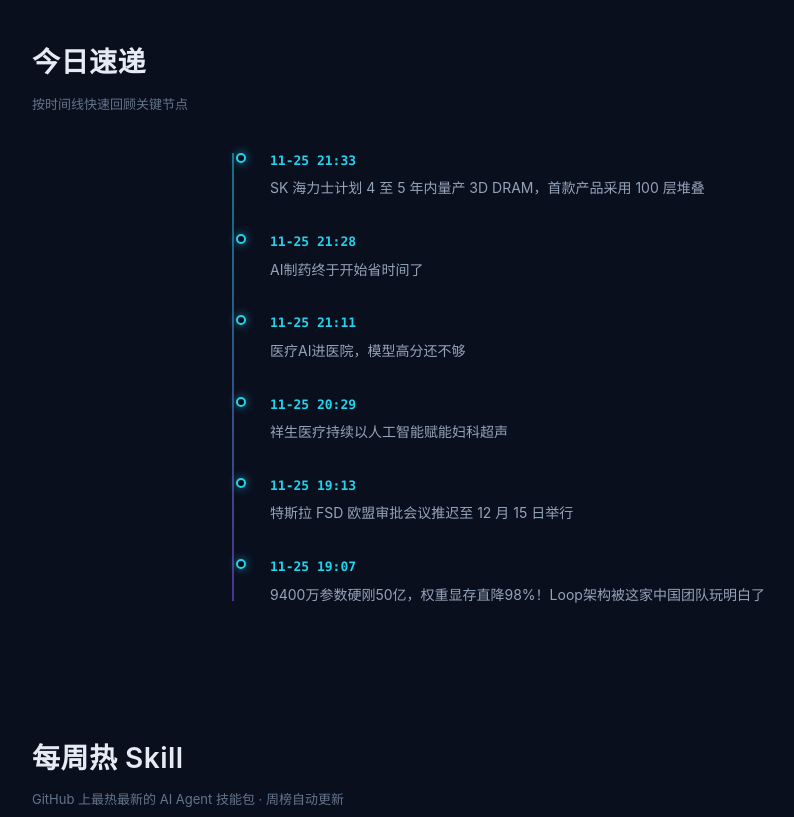
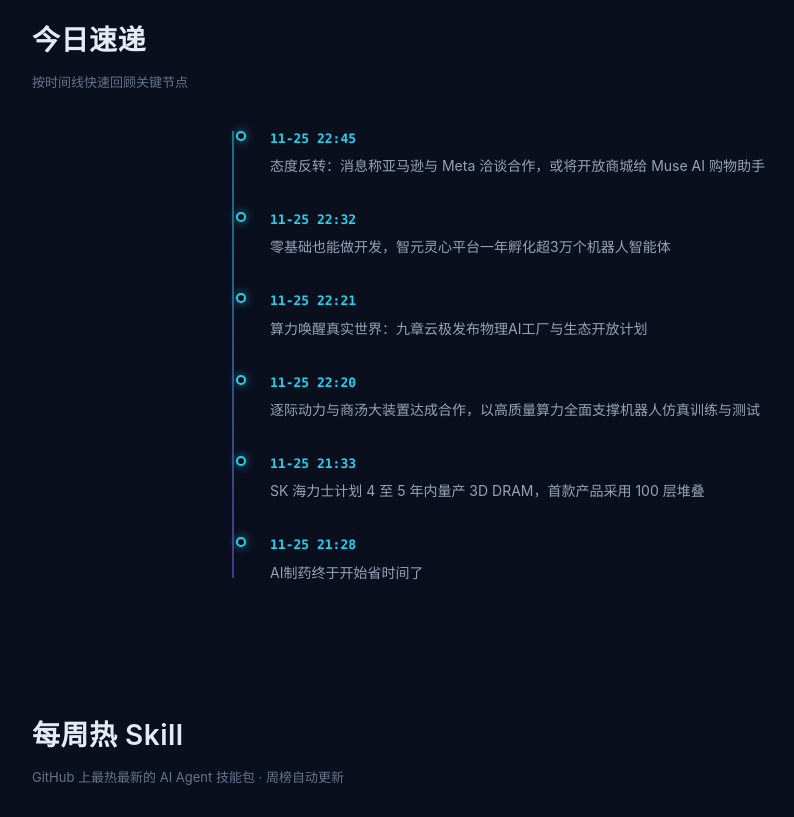
Before and after one commit to benhkkk/AI0571-website, a plain HTML site: page index.html in a window 1280 px wide. Shown: the part 1920-2737 px from the top of the page, without its empty margins (32-826 px from the left). Drawn offline with Linux system fonts and the light colour scheme.

Commit message:
chore: 资讯自动更新 2026-11-25T15:31Z

```diff
--- a/data.json
+++ b/data.json
@@ -1,6 +1,34 @@
 {
-  "updated": "2026-11-25T23:01:58",
+  "updated": "2026-11-25T23:31:21",
   "news": [
+    {
+      "c": "MODEL",
+      "d": "2026-11-25T22:45",
+      "t": "态度反转：消息称亚马逊与 Meta 洽谈合作，或将开放商城给 Muse AI 购物助手",
+      "s": "有消息显示，亚马逊对 Meta 旗下 AI 智能体 Muse 的态度或许正在转变。两大巨头正在洽谈一项合作，希望让 Mu…（来源：IT之家）",
+      "u": "https://www.ithome.com/1/032/515.htm"
+    },
+    {
+      "c": "MODEL",
+      "d": "2026-11-25T22:32",
+      "t": "零基础也能做开发，智元灵心平台一年孵化超3万个机器人智能体",
+      "s": "智元推出行业首个开放且完整的具身智能生态技术体系AIMA（来源：量子位）",
+      "u": "https://www.qbitai.com/2026/11/512715.html"
+    },
+    {
+      "c": "MODEL",
+      "d": "2026-11-25T22:21",
+      "t": "算力唤醒真实世界：九章云极发布物理AI工厂与生态开放计划",
+      "s": "11月25日，以“算力唤醒真实世界”为主题的2026物理AI行业峰会暨九章云极智算生态大会在深圳举行。（来源：量子位）",
+      "u": "https://www.qbitai.com/2026/11/512582.html"
+    },
+    {
+      "c": "MODEL",
+      "d": "2026-11-25T22:20",
+      "t": "逐际动⼒与商汤⼤装置达成合作，以高质量算力全⾯⽀撑机器⼈仿真训练与测试",
+      "s": "贯通具⾝智能研发流程（来源：量子位）",
+      "u": "https://www.qbitai.com/2026/11/512683.html"
+    },
     {
       "c": "HOT",
       "d": "2026-11-25T21:33",
@@ -14,13 +42,6 @@
       "t": "AI制药终于开始省时间了",
       "s": "AI制药终于开始省时间了（来源：头条医药AI）",
       "u": "https://www.toutiao.com/article/7712100550354928154/"
-    },
-    {
-      "c": "MEDPHARMA",
-      "d": "2026-11-25T21:11",
-      "t": "医疗AI进医院，模型高分还不够",
-      "s": "医疗AI正在从医学知识问答和特定疾病识别，进一步进入医疗服务的实际流程。（来源：钛媒体）",
-      "u": "https://www.tmtpost.com/8217765.html"
     },
     {
       "c": "MEDDEVICE",
@@ -119,30 +140,25 @@
       "t": "4837MHz：AMD 计算与图形事业部总经理参与刷新 GPU 频率世界纪录",
       "s": "根据 AMD 计算与图形事业部总经理 Jack Huynh 当地时间在 X 平台分享的动态，其与 AMD 超频团队成员 …（来源：IT之家）",
       "u": "https://www.ithome.com/1/032/404.htm"
-    },
-    {
-      "c": "MODEL",
-      "d": "2026-11-25T17:32",
-      "t": "AI加速酒店从标准化到\"千店千策\"，中国饭店协会联合千问办公发布酒旅行业白皮书",
-      "s": "11 月 25 日，在2026中国饭店业高质量大会上，中国饭店协会联合千问办公发布《酒旅行业白皮书——从岗位、门店到千城…（来源：雷锋网）",
-      "u": "https://www.leiphone.com/category/industrynews/PiVtVm8Sy8CGtTb1.html"
-    },
-    {
-      "c": "MODEL",
-      "d": "2026-11-25T17:03",
-      "t": "2240 亿参数的 Hy4 flash 模型，现在能跑在 64GB 的 Mac mini 上",
-      "s": "腾讯混元在 11 月 25 日开源了 Hy4 flash 的 GGUF 量化权重和配套推理代码，工具是他们自己的压缩加速…（来源：OSCHINA）",
-      "u": "https://www.oschina.net/news/503813"
-    },
-    {
-      "c": "MODEL",
-      "d": "2026-11-25T16:33",
-      "t": "LibreOffice 收紧 AI 辅助代码贡献政策",
-      "s": "11 月 24 日，文档基金会（The Document Foundation，TDF）针对 AI 辅助代码贡献发布了更…（来源：OSCHINA）",
-      "u": "https://www.oschina.net/news/503810/libreoffice-restricts-llm-use-development"
     }
   ],
   "timeline": [
+    [
+      "11-25 22:45",
+      "态度反转：消息称亚马逊与 Meta 洽谈合作，或将开放商城给 Muse AI 购物助手"
+    ],
+    [
+      "11-25 22:32",
+      "零基础也能做开发，智元灵心平台一年孵化超3万个机器人智能体"
+    ],
+    [
+      "11-25 22:21",
+      "算力唤醒真实世界：九章云极发布物理AI工厂与生态开放计划"
+    ],
+    [
+      "11-25 22:20",
+      "逐际动⼒与商汤⼤装置达成合作，以高质量算力全⾯⽀撑机器⼈仿真训练与测试"
+    ],
     [
       "11-25 21:33",
       "SK 海力士计划 4 至 5 年内量产 3D DRAM，首款产品采用 100 层堆叠"
@@ -150,22 +166,6 @@
     [
       "11-25 21:28",
       "AI制药终于开始省时间了"
-    ],
-    [
-      "11-25 21:11",
-      "医疗AI进医院，模型高分还不够"
-    ],
-    [
-      "11-25 20:29",
-      "祥生医疗持续以人工智能赋能妇科超声"
-    ],
-    [
-      "11-25 19:13",
-      "特斯拉 FSD 欧盟审批会议推迟至 12 月 15 日举行"
-    ],
-    [
-      "11-25 19:07",
-      "9400万参数硬刚50亿，权重显存直降98%！Loop架构被这家中国团队玩明白了"
     ]
   ],
   "skills": [
@@ -173,7 +173,7 @@
       "n": 1,
       "r": "mattpocock/skills",
       "d": "Skills for Real Engineers. Straight from my .agents directory.",
-      "s": 332662,
+      "s": 332677,
       "u": "https://github.com/mattpocock/skills",
       "new": false
     },
@@ -181,7 +181,7 @@
       "n": 2,
       "r": "obra/superpowers",
       "d": "An agentic skills framework & software development methodology that works.",
-      "s": 326338,
+      "s": 326360,
       "u": "https://github.com/obra/superpowers",
       "new": false
     },
@@ -189,7 +189,7 @@
       "n": 3,
       "r": "affaan-m/ECC",
       "d": "The agent harness performance optimization system. Skills, instincts, memory, security, an…",
-      "s": 310525,
+      "s": 310541,
       "u": "https://github.com/affaan-m/ECC",
       "new": false
     },
@@ -197,7 +197,7 @@
       "n": 4,
       "r": "multica-ai/andrej-karpathy-skills",
       "d": "A single CLAUDE.md file to improve Claude Code behavior, derived from Andrej Karpathy's ob…",
-      "s": 235640,
+      "s": 235648,
       "u": "https://github.com/multica-ai/andrej-karpathy-skills",
       "new": false
     },
@@ -205,7 +205,7 @@
       "n": 5,
       "r": "anthropics/skills",
       "d": "Public repository for Agent Skills",
-      "s": 200319,
+      "s": 200333,
       "u": "https://github.com/anthropics/skills",
       "new": false
     },
@@ -213,7 +213,7 @@
       "n": 6,
       "r": "anthropics/claude-code",
       "d": "Claude Code is an agentic coding tool that lives in your terminal, understands your codeba…",
-      "s": 157026,
+      "s": 157030,
       "u": "https://github.com/anthropics/claude-code",
       "new": false
     },
@@ -221,7 +221,7 @@
       "n": 7,
       "r": "Graphify-Labs/graphify",
       "d": "Turn any codebase, with its docs, SQL schemas, configs, and PDFs, into a queryable knowled…",
-      "s": 153215,
+      "s": 153231,
       "u": "https://github.com/Graphify-Labs/graphify",
       "new": false
     },
@@ -229,7 +229,7 @@
       "n": 8,
       "r": "Shubhamsaboo/awesome-llm-apps",
       "d": "100+ AI Agents, Agent Skills and RAG Apps - Free and Open Source.",
-      "s": 145664,
+      "s": 145665,
       "u": "https://github.com/Shubhamsaboo/awesome-llm-apps",
       "new": false
     },
@@ -237,7 +237,7 @@
       "n": 9,
       "r": "JuliusBrussee/caveman",
       "d": "why use many token when few token do trick. Skill + local proxy for coding agents: shorter…",
-      "s": 122773,
+      "s": 122777,
       "u": "https://github.com/JuliusBrussee/caveman",
       "new": false
     },
@@ -245,7 +245,7 @@
       "n": 10,
       "r": "Leonxlnx/taste-skill",
       "d": "Agent skills that give coding agents taste: art direction, reference images and a browser …",
-      "s": 121412,
+      "s": 121415,
       "u": "https://github.com/Leonxlnx/taste-skill",
       "new": false
     }
--- a/index.html
+++ b/index.html
@@ -459,9 +459,12 @@ footer{background:var(--layer);border-top:1px solid var(--border);padding-top:56
   }
   const CAT = {HOT:['热点','--hot'],MODEL:['新模型','--model'],FUNDING:['融资','--funding'],INDUSTRY:['行业动态','--industry'],MEDPHARMA:['医药AI','--medpharma'],MEDDEVICE:['设备AI','--meddevice']};
   const NEWS = [
+    {c:'MODEL', d:'2026-11-25T22:45', t:'态度反转：消息称亚马逊与 Meta 洽谈合作，或将开放商城给 Muse AI 购物助手', s:'有消息显示，亚马逊对 Meta 旗下 AI 智能体 Muse 的态度或许正在转变。两大巨头正在洽谈一项合作，希望让 Mu…（来源：IT之家）', u:'https://www.ithome.com/1/032/515.htm'},
+    {c:'MODEL', d:'2026-11-25T22:32', t:'零基础也能做开发，智元灵心平台一年孵化超3万个机器人智能体', s:'智元推出行业首个开放且完整的具身智能生态技术体系AIMA（来源：量子位）', u:'https://www.qbitai.com/2026/11/512715.html'},
+    {c:'MODEL', d:'2026-11-25T22:21', t:'算力唤醒真实世界：九章云极发布物理AI工厂与生态开放计划', s:'11月25日，以“算力唤醒真实世界”为主题的2026物理AI行业峰会暨九章云极智算生态大会在深圳举行。（来源：量子位）', u:'https://www.qbitai.com/2026/11/512582.html'},
+    {c:'MODEL', d:'2026-11-25T22:20', t:'逐际动⼒与商汤⼤装置达成合作，以高质量算力全⾯⽀撑机器⼈仿真训练与测试', s:'贯通具⾝智能研发流程（来源：量子位）', u:'https://www.qbitai.com/2026/11/512683.html'},
     {c:'HOT', d:'2026-11-25T21:33', t:'SK 海力士计划 4 至 5 年内量产 3D DRAM，首款产品采用 100 层堆叠', s:'据 The Elec 报道，SK 海力士资深工程师崔康植（Choi Kang-sik）在首尔大学 AI 半导体论坛上透露…（来源：IT之家）', u:'https://www.ithome.com/1/032/496.htm'},
     {c:'MEDPHARMA', d:'2026-11-25T21:28', t:'AI制药终于开始省时间了', s:'AI制药终于开始省时间了（来源：头条医药AI）', u:'https://www.toutiao.com/article/7712100550354928154/'},
-    {c:'MEDPHARMA', d:'2026-11-25T21:11', t:'医疗AI进医院，模型高分还不够', s:'医疗AI正在从医学知识问答和特定疾病识别，进一步进入医疗服务的实际流程。（来源：钛媒体）', u:'https://www.tmtpost.com/8217765.html'},
     {c:'MEDDEVICE', d:'2026-11-25T20:29', t:'祥生医疗持续以人工智能赋能妇科超声', s:'祥生医疗持续以人工智能赋能妇科超声（来源：头条设备AI）', u:'https://www.toutiao.com/article/7712085094252544548/'},
     {c:'HOT', d:'2026-11-25T19:13', t:'特斯拉 FSD 欧盟审批会议推迟至 12 月 15 日举行', s:'据路透社报道，欧盟委员会一名发言人当地时间周三证实，原本将审议特斯拉自动驾驶辅助系统（FSD）在全欧盟获批申请的会议，推…（来源：IT之家）', u:'https://www.ithome.com/1/032/466.htm'},
     {c:'MODEL', d:'2026-11-25T19:07', t:'9400万参数硬刚50亿，权重显存直降98%！Loop架构被这家中国团队玩明白了', s:'揭秘General Looped Model（来源：量子位）', u:'https://www.qbitai.com/2026/11/512565.html'},
@@ -476,29 +479,26 @@ footer{background:var(--layer);border-top:1px solid var(--border);padding-top:56
     {c:'HOT', d:'2026-11-25T18:20', t:'芯片研发上云后，沐曦和火山引擎一起走进更多AI应用现场', s:'芯片研发不同阶段，算力需求可能相差数倍。低峰期，按峰值配置的固定资源容易闲置；流片前的冲刺阶段，算力又可能在短时间内不足…（来源：雷锋网）', u:'https://www.leiphone.com/category/industrynews/qpNTm1Kc6QN6mVY3.html'},
     {c:'MODEL', d:'2026-11-25T18:15', t:'何小鹏：机器人产业规模将超汽车，关键是做出高等级机器人、跑通商业模型', s:'据新浪科技报道，今日 2026 小鹏科技日结束后，小鹏集团董事长、CEO 何小鹏与小鹏集团副董事长、总裁顾宏地共同出席媒…（来源：IT之家）', u:'https://www.ithome.com/1/032/410.htm'},
     {c:'HOT', d:'2026-11-25T18:14', t:'4837MHz：AMD 计算与图形事业部总经理参与刷新 GPU 频率世界纪录', s:'根据 AMD 计算与图形事业部总经理 Jack Huynh 当地时间在 X 平台分享的动态，其与 AMD 超频团队成员 …（来源：IT之家）', u:'https://www.ithome.com/1/032/404.htm'},
-    {c:'MODEL', d:'2026-11-25T17:32', t:'AI加速酒店从标准化到"千店千策"，中国饭店协会联合千问办公发布酒旅行业白皮书', s:'11 月 25 日，在2026中国饭店业高质量大会上，中国饭店协会联合千问办公发布《酒旅行业白皮书——从岗位、门店到千城…（来源：雷锋网）', u:'https://www.leiphone.com/category/industrynews/PiVtVm8Sy8CGtTb1.html'},
-    {c:'MODEL', d:'2026-11-25T17:03', t:'2240 亿参数的 Hy4 flash 模型，现在能跑在 64GB 的 Mac mini 上', s:'腾讯混元在 11 月 25 日开源了 Hy4 flash 的 GGUF 量化权重和配套推理代码，工具是他们自己的压缩加速…（来源：OSCHINA）', u:'https://www.oschina.net/news/503813'},
-    {c:'MODEL', d:'2026-11-25T16:33', t:'LibreOffice 收紧 AI 辅助代码贡献政策', s:'11 月 24 日，文档基金会（The Document Foundation，TDF）针对 AI 辅助代码贡献发布了更…（来源：OSCHINA）', u:'https://www.oschina.net/news/503810/libreoffice-restricts-llm-use-development'},
   ];
   const TIMELINE = [
+    ['11-25 22:45','态度反转：消息称亚马逊与 Meta 洽谈合作，或将开放商城给 Muse AI 购物助手'],
+    ['11-25 22:32','零基础也能做开发，智元灵心平台一年孵化超3万个机器人智能体'],
+    ['11-25 22:21','算力唤醒真实世界：九章云极发布物理AI工厂与生态开放计划'],
+    ['11-25 22:20','逐际动⼒与商汤⼤装置达成合作，以高质量算力全⾯⽀撑机器⼈仿真训练与测试'],
     ['11-25 21:33','SK 海力士计划 4 至 5 年内量产 3D DRAM，首款产品采用 100 层堆叠'],
     ['11-25 21:28','AI制药终于开始省时间了'],
-    ['11-25 21:11','医疗AI进医院，模型高分还不够'],
-    ['11-25 20:29','祥生医疗持续以人工智能赋能妇科超声'],
-    ['11-25 19:13','特斯拉 FSD 欧盟审批会议推迟至 12 月 15 日举行'],
-    ['11-25 19:07','9400万参数硬刚50亿，权重显存直降98%！Loop架构被这家中国团队玩明白了'],
   ];
   const SKILLS = [
-    {n:1, r:'mattpocock/skills', d:'Skills for Real Engineers. Straight from my .agents directory.', s:332662, u:'https://github.com/mattpocock/skills', new:false},
-    {n:2, r:'obra/superpowers', d:'An agentic skills framework & software development methodology that works.', s:326338, u:'https://github.com/obra/superpowers', new:false},
-    {n:3, r:'affaan-m/ECC', d:'The agent harness performance optimization system. Skills, instincts, memory, security, an…', s:310525, u:'https://github.com/affaan-m/ECC', new:false},
-    {n:4, r:'multica-ai/andrej-karpathy-skills', d:'A single CLAUDE.md file to improve Claude Code behavior, derived from Andrej Karpathy\'s ob…', s:235640, u:'https://github.com/multica-ai/andrej-karpathy-skills', new:false},
-    {n:5, r:'anthropics/skills', d:'Public repository for Agent Skills', s:200319, u:'https://github.com/anthropics/skills', new:false},
-    {n:6, r:'anthropics/claude-code', d:'Claude Code is an agentic coding tool that lives in your terminal, understands your codeba…', s:157026, u:'https://github.com/anthropics/claude-code', new:false},
-    {n:7, r:'Graphify-Labs/graphify', d:'Turn any codebase, with its docs, SQL schemas, configs, and PDFs, into a queryable knowled…', s:153215, u:'https://github.com/Graphify-Labs/graphify', new:false},
-    {n:8, r:'Shubhamsaboo/awesome-llm-apps', d:'100+ AI Agents, Agent Skills and RAG Apps - Free and Open Source.', s:145664, u:'https://github.com/Shubhamsaboo/awesome-llm-apps', new:false},
-    {n:9, r:'JuliusBrussee/caveman', d:'why use many token when few token do trick. Skill + local proxy for coding agents: shorter…', s:122773, u:'https://github.com/JuliusBrussee/caveman', new:false},
-    {n:10, r:'Leonxlnx/taste-skill', d:'Agent skills that give coding agents taste: art direction, reference images and a browser …', s:121412, u:'https://github.com/Leonxlnx/taste-skill', new:false},
+    {n:1, r:'mattpocock/skills', d:'Skills for Real Engineers. Straight from my .agents directory.', s:332677, u:'https://github.com/mattpocock/skills', new:false},
+    {n:2, r:'obra/superpowers', d:'An agentic skills framework & software development methodology that works.', s:326360, u:'https://github.com/obra/superpowers', new:false},
+    {n:3, r:'affaan-m/ECC', d:'The agent harness performance optimization system. Skills, instincts, memory, security, an…', s:310541, u:'https://github.com/affaan-m/ECC', new:false},
+    {n:4, r:'multica-ai/andrej-karpathy-skills', d:'A single CLAUDE.md file to improve Claude Code behavior, derived from Andrej Karpathy\'s ob…', s:235648, u:'https://github.com/multica-ai/andrej-karpathy-skills', new:false},
+    {n:5, r:'anthropics/skills', d:'Public repository for Agent Skills', s:200333, u:'https://github.com/anthropics/skills', new:false},
+    {n:6, r:'anthropics/claude-code', d:'Claude Code is an agentic coding tool that lives in your terminal, understands your codeba…', s:157030, u:'https://github.com/anthropics/claude-code', new:false},
+    {n:7, r:'Graphify-Labs/graphify', d:'Turn any codebase, with its docs, SQL schemas, configs, and PDFs, into a queryable knowled…', s:153231, u:'https://github.com/Graphify-Labs/graphify', new:false},
+    {n:8, r:'Shubhamsaboo/awesome-llm-apps', d:'100+ AI Agents, Agent Skills and RAG Apps - Free and Open Source.', s:145665, u:'https://github.com/Shubhamsaboo/awesome-llm-apps', new:false},
+    {n:9, r:'JuliusBrussee/caveman', d:'why use many token when few token do trick. Skill + local proxy for coding agents: shorter…', s:122777, u:'https://github.com/JuliusBrussee/caveman', new:false},
+    {n:10, r:'Leonxlnx/taste-skill', d:'Agent skills that give coding agents taste: art direction, reference images and a browser …', s:121415, u:'https://github.com/Leonxlnx/taste-skill', new:false},
   ];
   const rel = iso => {
     const m = Math.floor((Date.now() - new Date(iso).getTime()) / 6e4);
```
